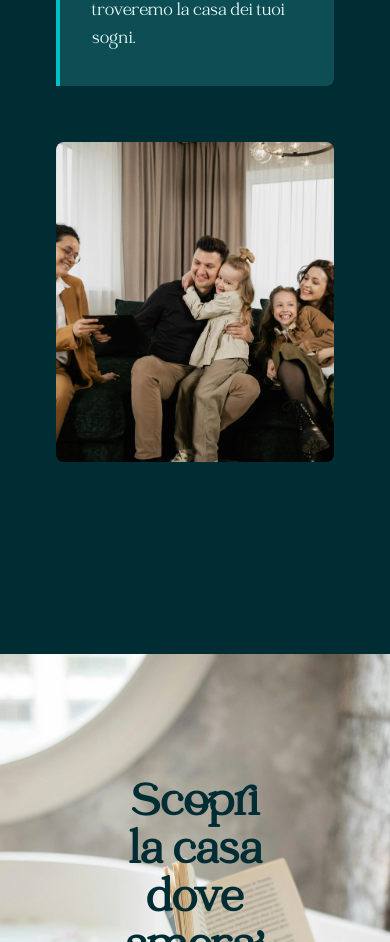
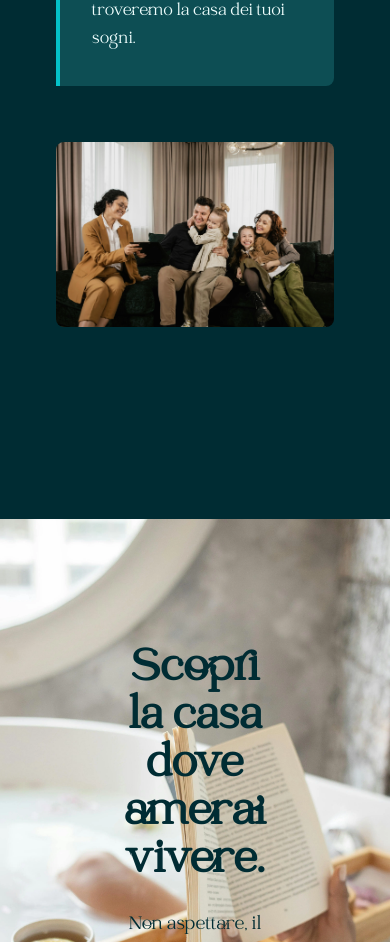
Before and after one commit to ManuelBellucci/eden, a React (Vite) app: page / in a window 390 px wide. Shown: the part 5773-6715 px from the top of the page. Built offline with nearby package versions, Linux system fonts and the light colour scheme; no server answers.

Commit message:
feat: Add lazy loading for images in About and HowItWorks components

```diff
--- a/src/components/about/Caption.jsx
+++ b/src/components/about/Caption.jsx
@@ -8,7 +8,7 @@ const Caption = ({ text, name, role }) => {
         <p className='text-2xl italic font-medium text-primary-50'>{text}</p>
       </blockquote>
       <figcaption className='flex items-center justify-center mt-6 space-x-3 rtl:space-x-reverse'>
-        <img className='w-8 lg:w-16 h-8 lg:h-16 rounded-full border-2 border-primary-500' src='https://flowbite.s3.amazonaws.com/blocks/marketing-ui/avatars/michael-gouch.png' alt='profile picture' />
+        <img className='w-8 lg:w-16 h-8 lg:h-16 rounded-full border-2 border-primary-500' src='https://flowbite.s3.amazonaws.com/blocks/marketing-ui/avatars/michael-gouch.png' alt='profile picture' loading='lazy' />
         <div className='flex items-center divide-x-2 rtl:divide-x-reverse divide-primary-500'>
           <cite className='pe-3 font-lg text-primary-50'>{name}</cite>
           <cite className='ps-3 text-base text-primary-50'>{role}</cite>
--- a/src/components/about/Partners.jsx
+++ b/src/components/about/Partners.jsx
@@ -9,7 +9,7 @@ const Partners = ({ partners }) => {
       <div className=' gap-4 md:gap-8 grid grid-cols-1 md:grid-cols-2 lg:grid-cols-3'>
         {partners.map((partner, index) => (
           <div key={index} className='flex items-center gap-4'>
-            <img className='w-10 h-10 rounded-full border-2 border-primary-500' src={partner.imgSrc} alt={partner.name} />
+            <img className='w-10 h-10 rounded-full border-2 border-primary-500' src={partner.imgSrc} alt={partner.name} loading='lazy' />
             <div className='font-medium text-primary-500'>
               <div className='text-nowrap'>{partner.name}</div>
               <div className='text-sm text-primary-50'>{partner.role}</div>
--- a/src/components/about/Team.jsx
+++ b/src/components/about/Team.jsx
@@ -10,7 +10,7 @@ const Team = ({ members }) => {
       <div className=' gap-4 md:gap-8 grid grid-cols-1 md:grid-cols-2 lg:grid-cols-3'>
         {members.map((member, index) => (
           <div key={index} className='flex items-center gap-4'>
-            <img className='w-10 h-10 rounded-full border-2 border-primary-500' src={member.imgSrc} alt={member.name} />
+            <img className='w-10 h-10 rounded-full border-2 border-primary-500' src={member.imgSrc} alt={member.name} loading='lazy' />
             <div className='font-medium text-primary-500'>
               <div className='text-nowrap'>{member.name}</div>
               <div className='text-sm text-primary-50'>{member.role}</div>
--- a/src/components/home/howitworks/HowItWorks.jsx
+++ b/src/components/home/howitworks/HowItWorks.jsx
@@ -42,7 +42,7 @@ const HowItWorks = ({ processSteps }) => {
             loading='lazy'
             src='/howitworks.webp'
             alt='Image'
-            className='rounded-lg object-cover min-h-80'
+            className='rounded-lg object-cover'
           />
         </div>
       </div>
```
